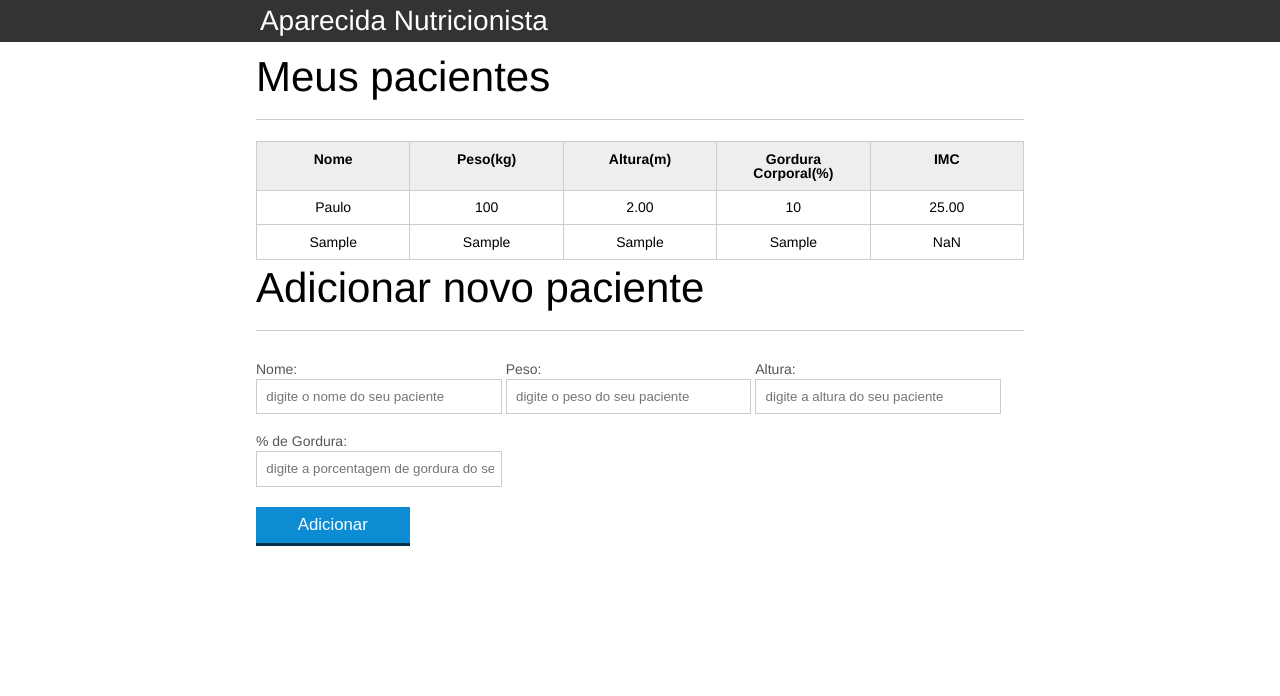
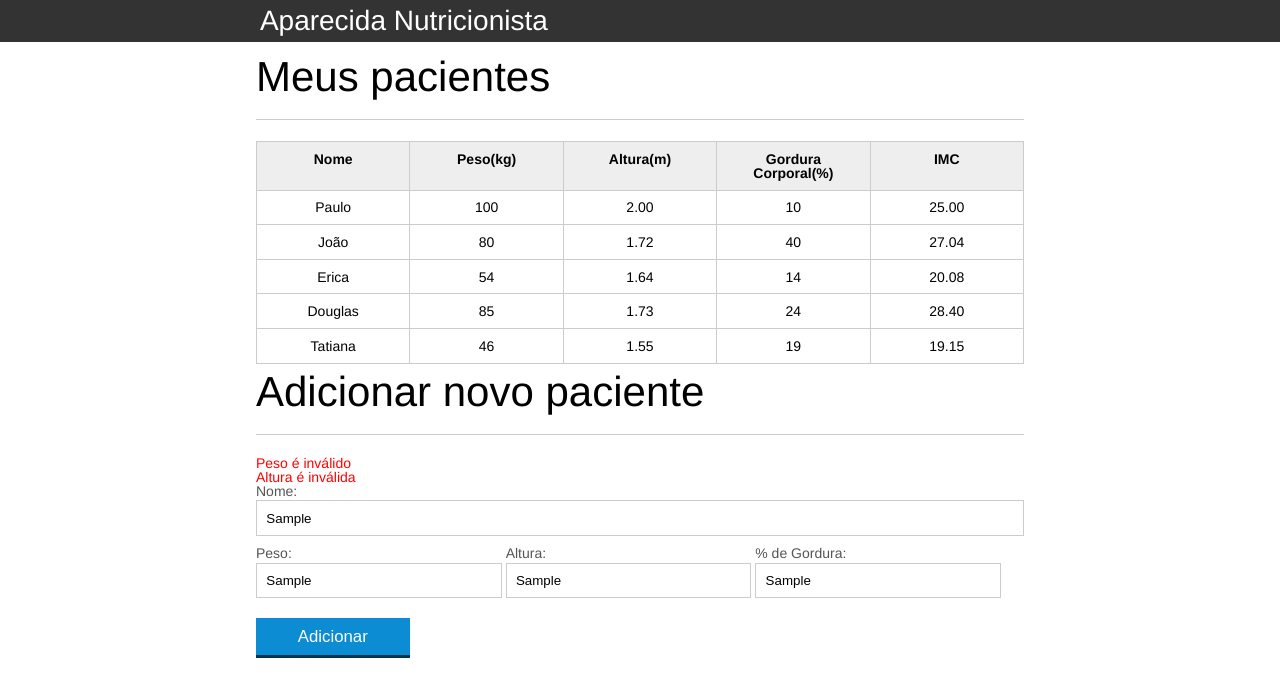
Before and after one commit to GeovaniJunior/JavaScript, a plain HTML site: page introducao-javascript/index.html in a window 1280 px wide. Both pictures are taken after typing "Sample", "Sample", "Sample", "Sample" into the empty fields and a click on the button "Adicionar". Drawn offline with Linux system fonts and the light colour scheme.

Commit message:
Início capitulo 7

```diff
--- a/introducao-javascript/css/index.css
+++ b/introducao-javascript/css/index.css
@@ -133,7 +133,10 @@ button[disabled=disabled], button:disabled {
 	border: 1px solid red;
 }
 
-
-.paciente-invalido{
+.paciente-invalido {
 	background-color: lightcoral;
 }
+
+#mensagens-erro{
+	color: red;
+}
--- a/introducao-javascript/index.html
+++ b/introducao-javascript/index.html
@@ -12,7 +12,7 @@
 
 		<header>
 			<div class="container">
-				<h1 class="titulo">Aparecida Nutrição</h1>
+				<h2 class="titulo">Aparecida Nutrição</h2>
 			</div>
 		</header>
 		<main>
@@ -29,21 +29,55 @@
 						</tr>
 					</thead>
 					<tbody id="tabela-pacientes">
-						<tr class="paciente" >
+						<tr class="paciente" id="primeiro-paciente">
 							<td class="info-nome">Paulo</td>
 							<td class="info-peso">100</td>
 							<td class="info-altura">2.00</td>
 							<td class="info-gordura">10</td>
 							<td class="info-imc">0</td>
 						</tr>
+
+						<tr class="paciente" >
+							<td class="info-nome">João</td>
+							<td class="info-peso">80</td>
+							<td class="info-altura">1.72</td>
+							<td class="info-gordura">40</td>
+							<td class="info-imc">0</td>
+						</tr>
+
+						<tr class="paciente" >
+							<td class="info-nome">Erica</td>
+							<td class="info-peso">54</td>
+							<td class="info-altura">1.64</td>
+							<td class="info-gordura">14</td>
+							<td class="info-imc">0</td>
+						</tr>
+
+						<tr class="paciente">
+							<td class="info-nome">Douglas</td>
+							<td class="info-peso">85</td>
+							<td class="info-altura">1.73</td>
+							<td class="info-gordura">24</td>
+							<td class="info-imc">0</td>
+						</tr>
+						<tr class="paciente" >
+							<td class="info-nome">Tatiana</td>
+							<td class="info-peso">46</td>
+							<td class="info-altura">1.55</td>
+							<td class="info-gordura">19</td>
+							<td class="info-imc">0</td>
+						</tr>
 					</tbody>
 				</table>
 
 			</section>
+		</main>
+
 		<section class="container">
 		    <h2 id="titulo-form">Adicionar novo paciente</h2>
+			<ul id="mensagens-erro"></ul>
 		    <form id="form-adiciona">
-					<div class="grupo">
+		        <div class="">
 		            <label for="nome">Nome:</label>
 		            <input id="nome" name="nome" type="text" placeholder="digite o nome do seu paciente" class="campo">
 		        </div>
@@ -63,9 +97,9 @@
 		        <button id="adicionar-paciente" class="botao bto-principal">Adicionar</button>
 		    </form>
 		</section>
-		</main>
-		<!-- Importação dos Javascripts AQUI -->
-		<script src="js/calcula-imc.js"></script>
-		<script src="js/form.js"></script>
+
+		<script src="js/calcula-imc.js" ></script>
+		<script src="js/form.js" ></script>
+
 	</body>
 </html>
--- a/introducao-javascript/js/calcula-imc.js
+++ b/introducao-javascript/js/calcula-imc.js
@@ -1,69 +1,64 @@
 var titulo = document.querySelector(".titulo");
-titulo.textContent = "Aparecida Nutricionista"
+titulo.textContent = "Aparecida Nutricionista";
 
-
-//É exatamente igual ao querySelector porém é para array
 var pacientes = document.querySelectorAll(".paciente");
 
-for (var i = 0; i < pacientes.length; i++){
+for (var i = 0; i < pacientes.length; i++) {
 
-    var tdPeso = pacientes[i].querySelector(".info-peso");
+    var paciente = pacientes[i];
+
+    var tdPeso = paciente.querySelector(".info-peso");
     var peso = tdPeso.textContent;
 
-    var tdAltura = pacientes[i].querySelector(".info-altura");
+    var tdAltura = paciente.querySelector(".info-altura");
     var altura = tdAltura.textContent;
 
-    var tdIMC = pacientes[i].querySelector(".info-imc");
+    var tdImc = paciente.querySelector(".info-imc");
 
     var pesoEhValido = validaPeso(peso);
     var alturaEhValida = validaAltura(altura);
 
-    if (!pesoEhValido){
-        console.log("Peso Inválido");
+    if (!pesoEhValido) {
+        console.log("Peso inválido!");
         pesoEhValido = false;
-        tdIMC.textContent = "Peso Inválido";
-        //Está configurando um estilo que está setado lá no CSS
-        pacientes[i].classList.add("paciente-invalido");
-
+        tdImc.textContent = "Peso inválido";
+        paciente.classList.add("paciente-invalido");
     }
 
-    if (!alturaEhValida){
-        console.log("Altura Inválida");
+    if (!alturaEhValida) {
+        console.log("Altura inválida!");
         alturaEhValida = false;
-        tdIMC.textContent = "Altura Inválida";
-        //Está configurando um estilo que está setado lá no CSS
-        pacientes[i].classList.add("paciente-invalido");
+        tdImc.textContent = "Altura inválida";
+        paciente.classList.add("paciente-invalido");
     }
 
-    if (alturaEhValida && pesoEhValido) {
+    if (pesoEhValido && alturaEhValida) {
         var imc = calculaImc(peso, altura);
-        tdIMC.textContent = imc;
+        tdImc.textContent = imc;
     }
-
 }
 
-function validaPeso(){
-    if (peso >= 0 && peso <= 1000){
-        console.log("Peso válido");
+function calculaImc(peso, altura) {
+    var imc = 0;
+    imc = peso / (altura * altura);
+
+    return imc.toFixed(2);
+}
+
+function validaPeso(peso) {
+
+    if (peso >= 0 && peso <= 1000) {
         return true;
     } else {
-        console.log("Peso inválido");
         return false;
     }
-};
+}
 
-function validaAltura(){
-    if (altura >= 0 && altura <= 3.00){
-        console.log("Altura válida");
+function validaAltura(altura) {
+
+    if (altura >= 0 && altura <= 3.00) {
         return true;
     } else {
-        console.log("Altura inválida");
         return false;
     }
-};
-
-function calculaImc(peso, altura){
-    var imc = 0;
-    imc = peso / (altura * altura);
-    return imc.toFixed(2);
-};
+}
--- a/introducao-javascript/js/form.js
+++ b/introducao-javascript/js/form.js
@@ -1,8 +1,5 @@
 var botaoAdicionar = document.querySelector("#adicionar-paciente");
-
-botaoAdicionar.addEventListener("click", function(event){
-
-    //Previne que não seja executado o comportamento padrão que é recarregar a página e esvaziar campos digitados.
+botaoAdicionar.addEventListener("click", function(event) {
     event.preventDefault();
 
     var form = document.querySelector("#form-adiciona");
@@ -11,17 +8,28 @@ botaoAdicionar.addEventListener("click", function(event){
 
     var pacienteTr = montaTr(paciente);
 
+    var erros = validaPaciente(paciente);
+
+    if (erros.length > 0) {
+        exibeMensagensDeErro(erros);
+
+        return;
+    }
+
     var tabela = document.querySelector("#tabela-pacientes");
+
     tabela.appendChild(pacienteTr);
 
     form.reset();
 
-} );
+    var mensagensErro = document.querySelector("#mensagens-erro");
+    mensagensErro.innerHTML = "";
 
-function obtemPacienteDoFormulario(form){
+});
+
+function obtemPacienteDoFormulario(form) {
 
     var paciente = {
-
         nome: form.nome.value,
         peso: form.peso.value,
         altura: form.altura.value,
@@ -32,7 +40,7 @@ function obtemPacienteDoFormulario(form){
     return paciente;
 }
 
-function montaTr(paciente){
+function montaTr(paciente) {
     var pacienteTr = document.createElement("tr");
     pacienteTr.classList.add("paciente");
 
@@ -45,9 +53,52 @@ function montaTr(paciente){
     return pacienteTr;
 }
 
-function montaTd(dado, classe){
+function montaTd(dado, classe) {
     var td = document.createElement("td");
+    td.classList.add(classe);
     td.textContent = dado;
-    td.classList.add(classe);
+
     return td;
 }
+
+function validaPaciente(paciente) {
+
+    var erros = [];
+
+    if (paciente.nome.length == 0) {
+        erros.push("O nome não pode ser em branco");
+    }
+
+    if (paciente.gordura.length == 0) {
+        erros.push("A gordura não pode ser em branco");
+    }
+
+    if (paciente.peso.length == 0) {
+        erros.push("O peso não pode ser em branco");
+    }
+
+    if (paciente.altura.length == 0) {
+        erros.push("A altura não pode ser em branco");
+    }
+
+    if (!validaPeso(paciente.peso)) {
+        erros.push("Peso é inválido");
+    }
+
+    if (!validaAltura(paciente.altura)) {
+        erros.push("Altura é inválida");
+    }
+
+    return erros;
+}
+
+function exibeMensagensDeErro(erros) {
+    var ul = document.querySelector("#mensagens-erro");
+    ul.innerHTML = "";
+
+    erros.forEach(function(erro) {
+        var li = document.createElement("li");
+        li.textContent = erro;
+        ul.appendChild(li);
+    });
+}
```
Lines whose indentation alone changed are shown as unchanged.
